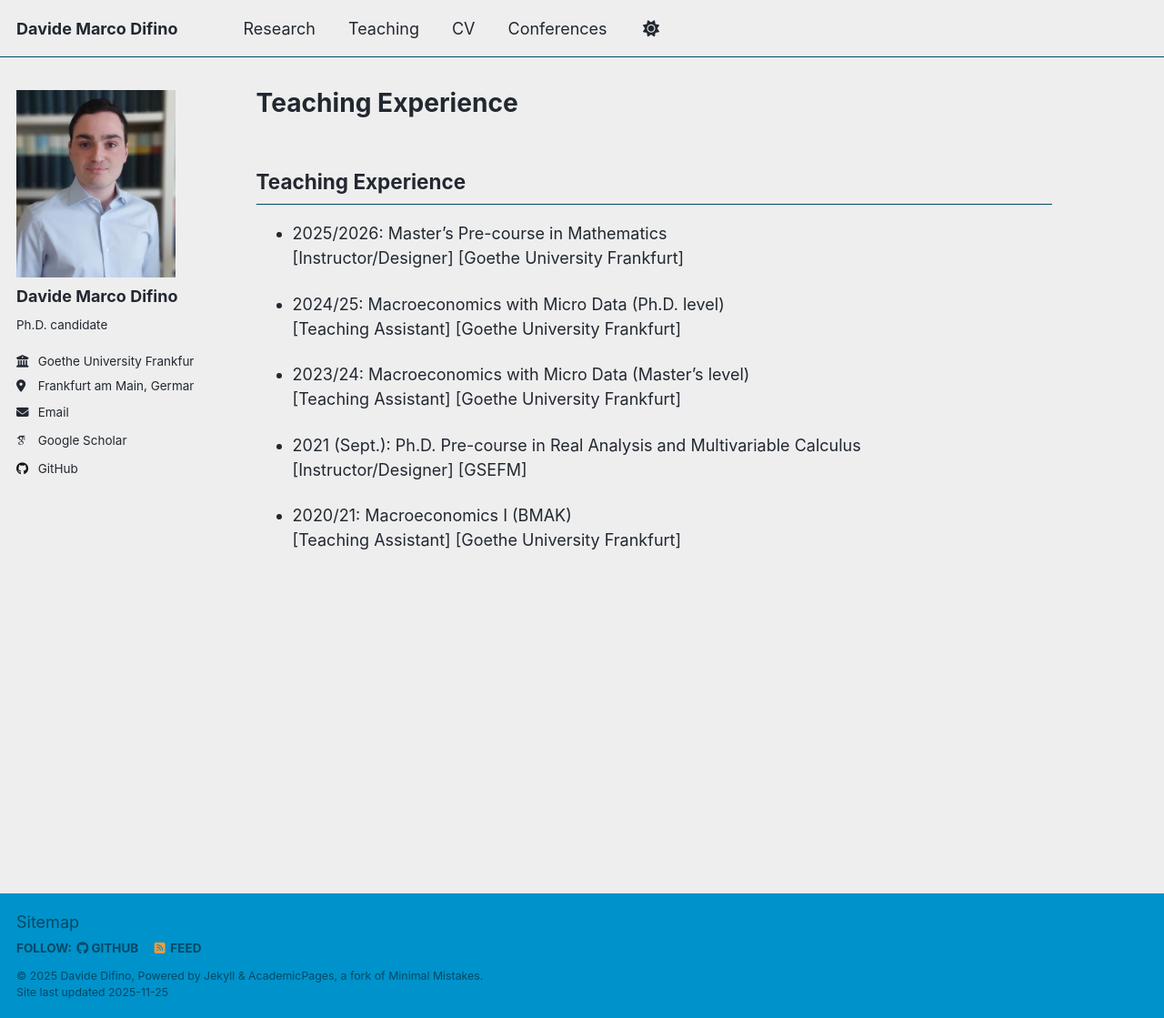
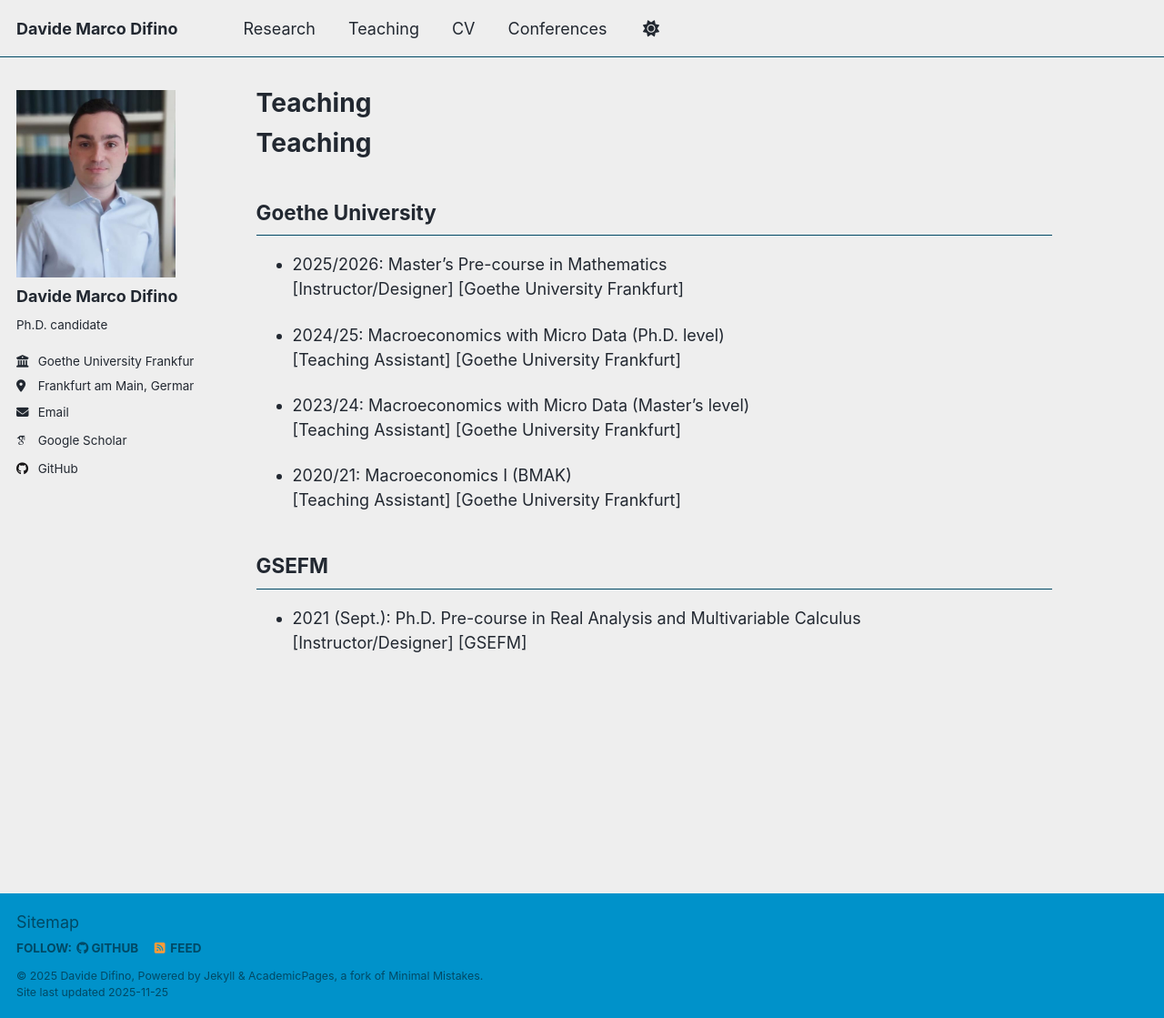
Before and after one commit to DMDifino/DMDifino.github.io, a Jekyll site: the page built from _pages/teaching.md, in a window 1280 px wide and 1119 px high. Shown: the whole window at 91% size. Built offline with Jekyll 4.4.1, drawn with Linux system fonts in a browser that asks for light colours; some web fonts are replaced; a script that is not in the unit is left out; our own code applies the rules of GitHub Pages for plain Markdown files.

Commit message:
fixed titles

```diff
--- a/_pages/teaching.md
+++ b/_pages/teaching.md
@@ -6,8 +6,9 @@ redirect_from:
   - /teaching.html
 ---
 
+# Teaching
 
-## Teaching Experience
+## Goethe University
 
   - 2025/2026: Master’s Pre-course in Mathematics \\
   [Instructor/Designer] [Goethe University Frankfurt]
@@ -18,8 +19,10 @@ redirect_from:
   - 2023/24: Macroeconomics with Micro Data (Master's level) \\
   [Teaching Assistant] [Goethe University Frankfurt]
 
+  - 2020/21: Macroeconomics I (BMAK)  \\
+  [Teaching Assistant] [Goethe University Frankfurt]
+
+## GSEFM
+
   - 2021 (Sept.): Ph.D. Pre-course in Real Analysis and Multivariable Calculus  \\
   [Instructor/Designer] [GSEFM]
-
-  - 2020/21: Macroeconomics I (BMAK)  \\
-  [Teaching Assistant] [Goethe University Frankfurt]
```
Also changed, not shown: _pages/cv.md (+0 -1 lines), _pages/research.md (+2 -0 lines).
